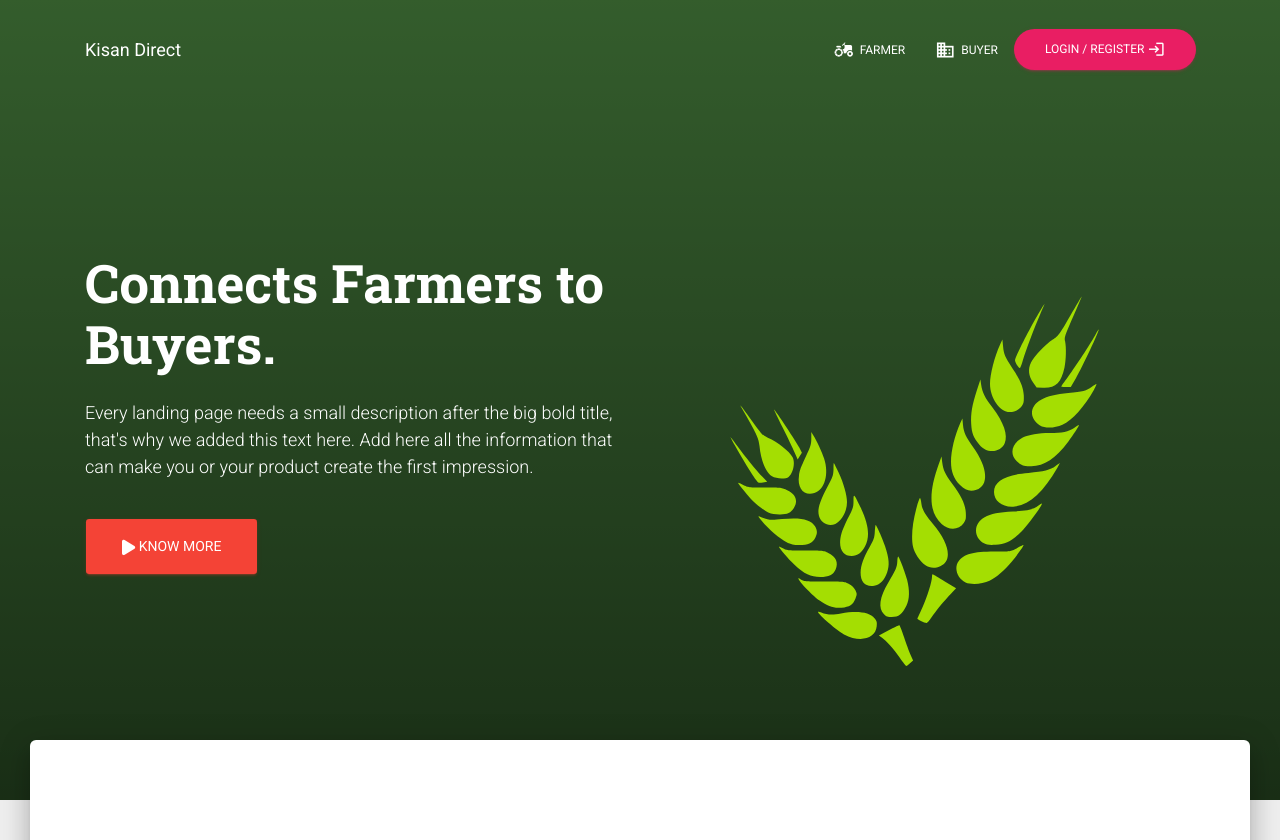
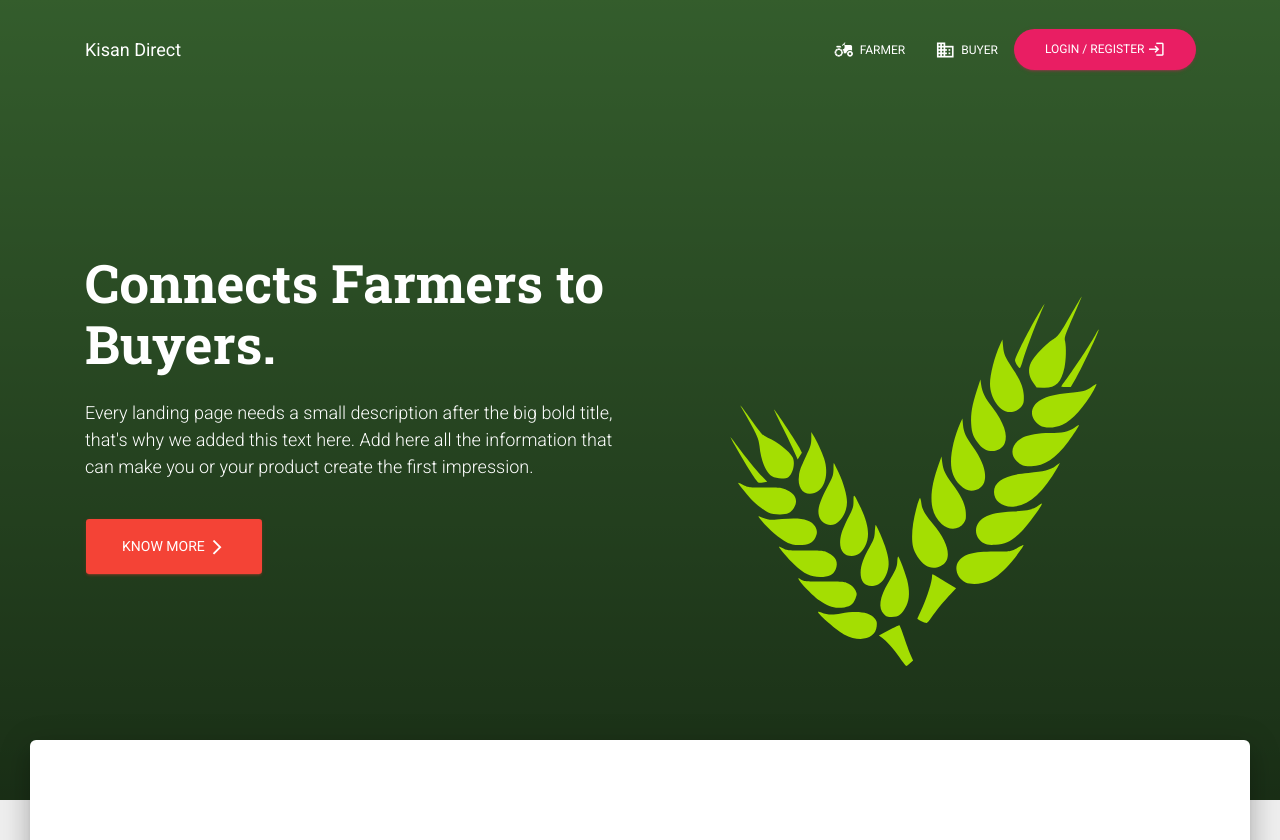
Before and after one commit to codeminers-io/kisan-direct, a Django app: page / in a window 1280 px wide. Shown: the top 840 px of the page. Run offline with Django 3.2, Linux system fonts and the light colour scheme; some libraries are stand-ins or nearby versions.

Commit message:
changed icons

```diff
--- a/public/templates/home/index.html
+++ b/public/templates/home/index.html
@@ -17,7 +17,7 @@
                 <br>
                 <a href="javascript:scrollToAnchor('about-the-platform');"
                     class="btn btn-danger btn-raised btn-lg">
-                    <i class="fa fa-play"></i> Know More
+                    Know More <i class="material-icons">arrow_forward_ios</i>
                 </a>
             </div>
             <div class="col-md-6">
```
